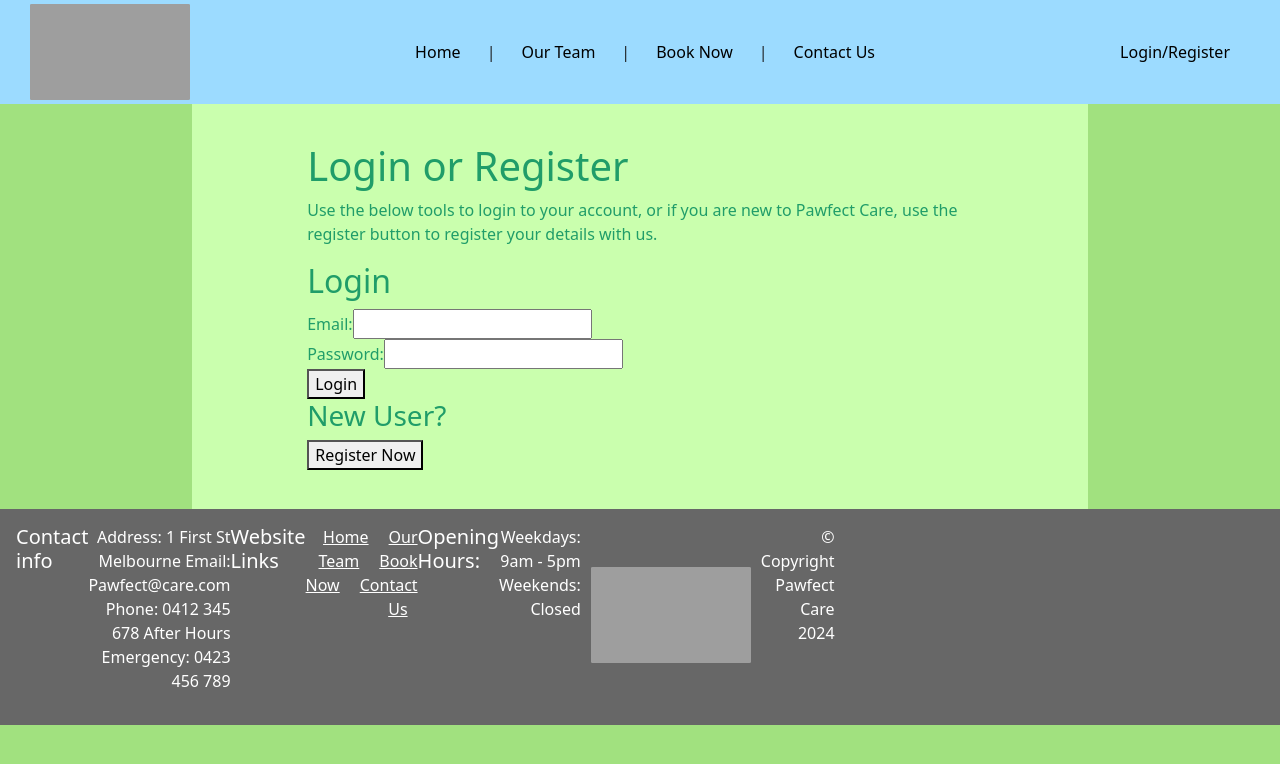
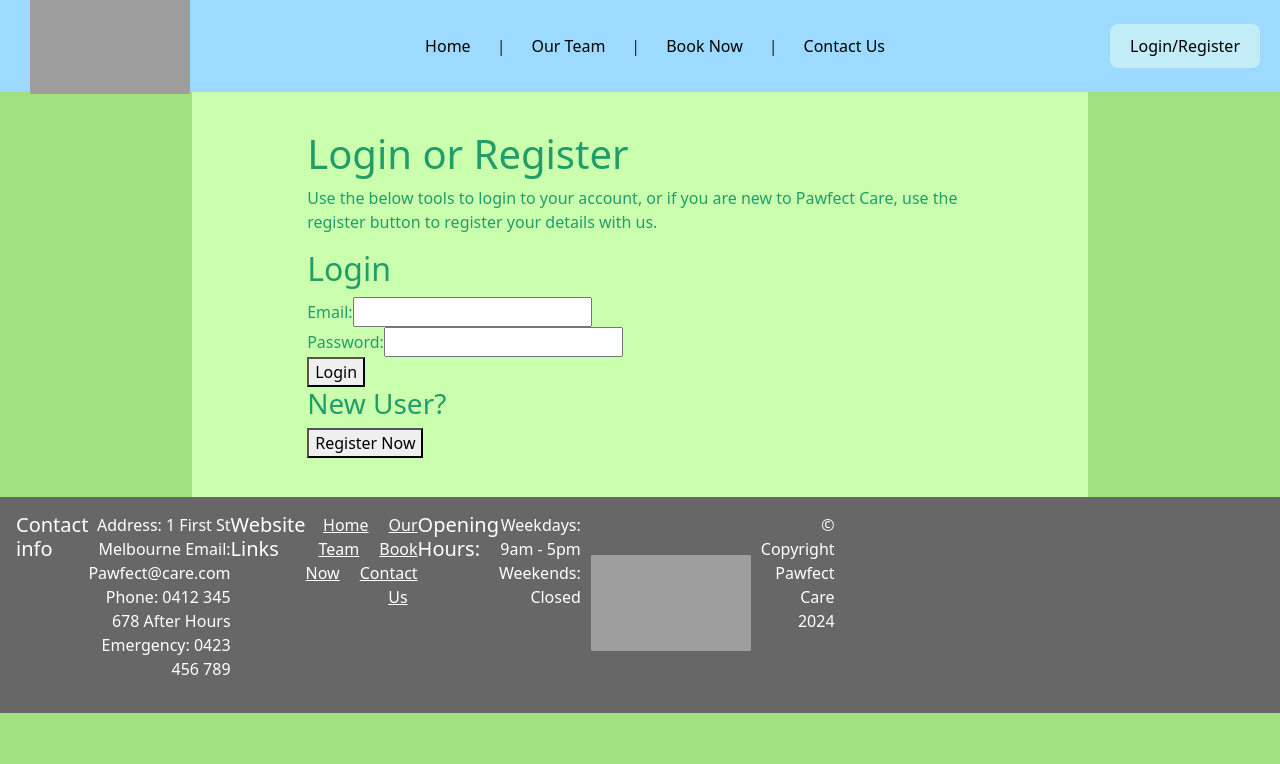
Before and after one commit to tthecoder15/T3A2---MERN-App, a React (Vite) app in the folder T3A2-B/Frontend/: page /user/login in a window 1280 px wide. Shown: the top 764 px of the page. Built offline with nearby package versions, Linux system fonts and the light colour scheme; grey boxes are pictures that could not be loaded.

Commit message:
Finished navBar

```diff
--- a/T3A2-B/Frontend/src/components/NavBar.jsx
+++ b/T3A2-B/Frontend/src/components/NavBar.jsx
@@ -1,14 +1,16 @@
 import React from "react"
-import { Link } from "react-router-dom"
+import { Link, useNavigate } from "react-router-dom"
 import sessionState from "../routes/store"
 import './global.css'
 
 const NavBar = () => {
   const isAuthenticated = sessionState((state) => state.isAuthenticated);
   const logout = sessionState((state) => state.logout);
+  const navigate = useNavigate();
 
   const logoutClick = () => {
     logout();
+    navigate("/user/login")
   };
 
   return (
@@ -32,16 +34,14 @@ const NavBar = () => {
             <Link to="/contact">Contact Us</Link>
           </div>
           <div className="login">
-            <Link id="logged-in" to="/user/login">
               {isAuthenticated ? (
                 <>
-                  <>My Account</>
+                  <Link id="logged-in" to="/user/login"><>My Account</></Link>
                   <button id="logged-in" onClick={logoutClick}>Logout</button>
                 </>
               ) : (
-                <>Login/Register</>
+                  <Link id="logged-in" to="/user/login">Login/Register</Link>
               )}
-            </Link>
           </div>
       </nav>
     </>
--- a/T3A2-B/Frontend/src/components/global.css
+++ b/T3A2-B/Frontend/src/components/global.css
@@ -26,29 +26,24 @@ nav {
 .login {
   display: flex;
   align-items:center;
-  justify-content: space-between;
-  color: rgb(0, 0, 0);
-  padding: 10px 20px;
-  border-radius: 0.5rem;
-  cursor: pointer;
-  order:3;
+  order: 3;
+  gap: 10px;
 }
 
-.login button {
+.login a, .login button {
   background-color: #C2EDF6;
   color: rgb(0, 0, 0);
   padding: 10px 20px;
   border-radius: 0.5rem;
   cursor: pointer;
   border: none;
-  margin-left: 10px;
+  text-decoration: none;
+  display: flex;
+  align-items: center;
+  justify-content: center;
 }
 
-.login button:hover {
-  background-color: #e0f2ff;
-}
-
-#logged-in button:hover {
+.login a:hover, .login button:hover {
   background-color: #e0f2ff;
 }
 
```
